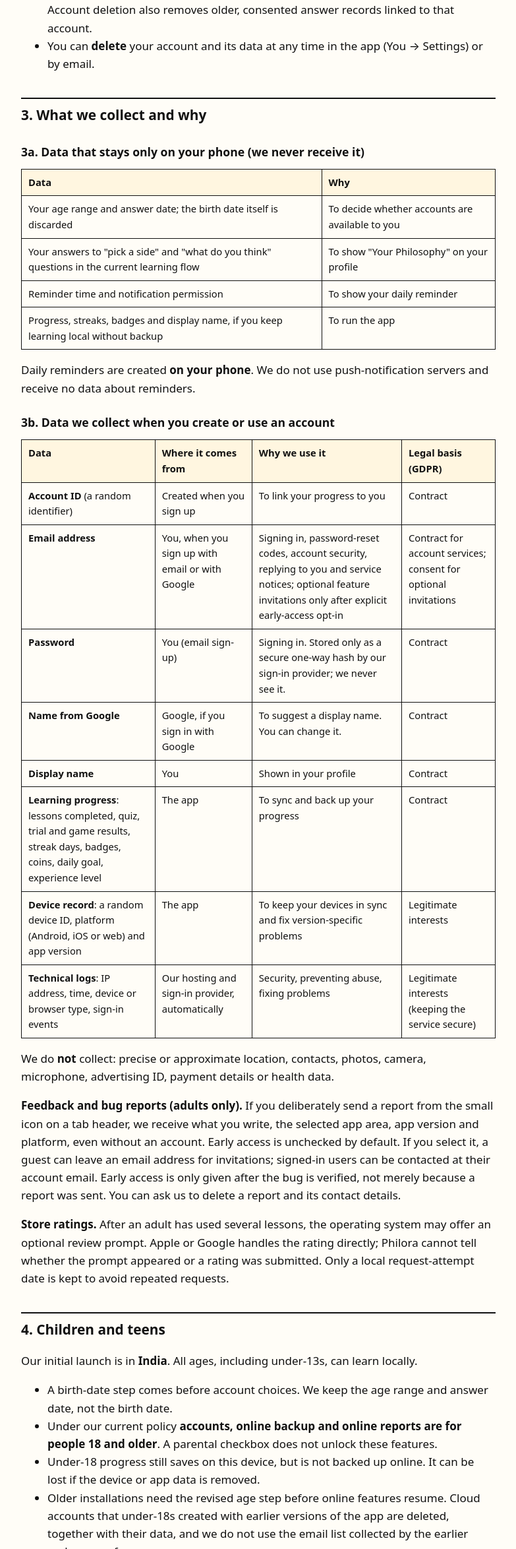
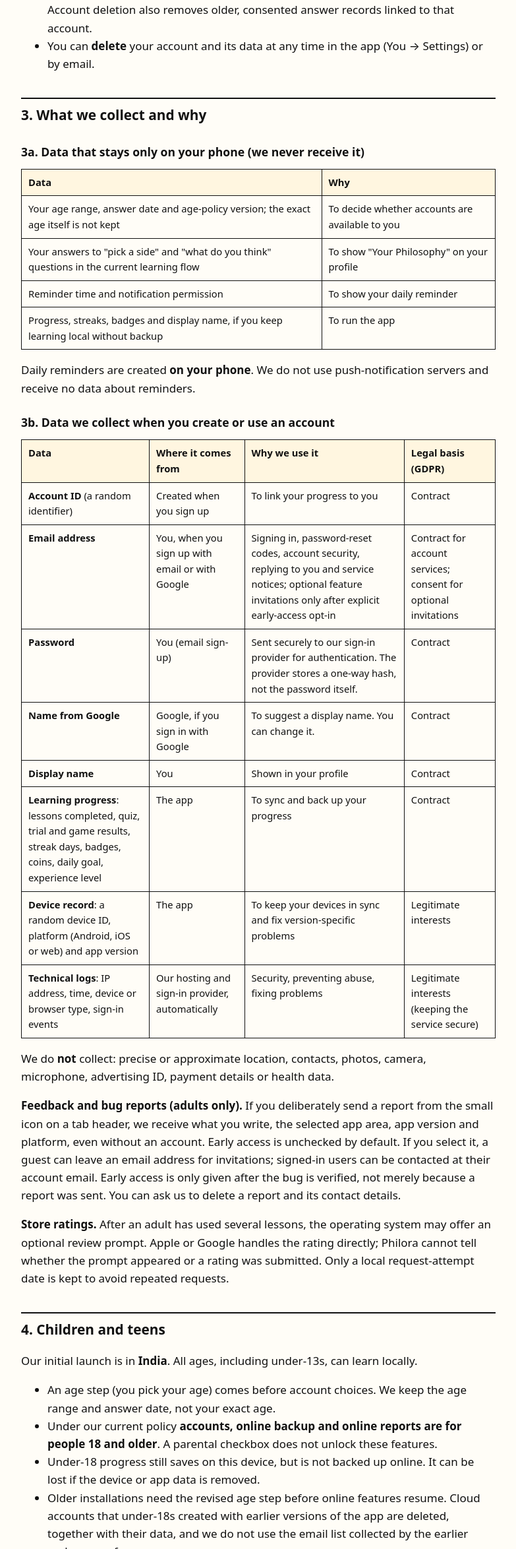
Before and after one commit to ivihaanj/philora-site, a plain HTML site: page privacy/index.html in a window 1280 px wide. Shown: the part 820-3168 px from the top of the page at 66% size, without its empty margins (248-1031 px from the left). Drawn offline with Linux system fonts and the light colour scheme.

Commit message:
Policy: age step instead of birth date
Co-Authored-By: Claude Opus 5.5 <noreply@anthropic.com>
Claude-Session: https://claude.ai/code/session_01L9KxLEdFzALCyY7ZZP5zsm

```diff
--- a/privacy/index.html
+++ b/privacy/index.html
@@ -51,7 +51,7 @@ We decide how your data is used. Under India's Digital Personal Data Protection
 </thead>
 <tbody>
 <tr>
-<td>Your age range and answer date; the birth date itself is discarded</td>
+<td>Your age range, answer date and age-policy version; the exact age itself is not kept</td>
 <td>To decide whether accounts are available to you</td>
 </tr>
 <tr>
@@ -95,7 +95,7 @@ We decide how your data is used. Under India's Digital Personal Data Protection
 <tr>
 <td><strong>Password</strong></td>
 <td>You (email sign-up)</td>
-<td>Signing in. Stored only as a secure one-way hash by our sign-in provider; we never see it.</td>
+<td>Sent securely to our sign-in provider for authentication. The provider stores a one-way hash, not the password itself.</td>
 <td>Contract</td>
 </tr>
 <tr>
@@ -136,7 +136,7 @@ We decide how your data is used. Under India's Digital Personal Data Protection
 <h2>4. Children and teens</h2>
 <p>Our initial launch is in <strong>India</strong>. All ages, including under-13s, can learn locally.</p>
 <ul>
-<li>A birth-date step comes before account choices. We keep the age range and answer date, not the birth date.</li>
+<li>An age step (you pick your age) comes before account choices. We keep the age range and answer date, not your exact age.</li>
 <li>Under our current policy <strong>accounts, online backup and online reports are for people 18 and older</strong>. A parental checkbox does not unlock these features.</li>
 <li>Under-18 progress still saves on this device, but is not backed up online. It can be lost if the device or app data is removed.</li>
 <li>Older installations need the revised age step before online features resume. Cloud accounts that under-18s created with earlier versions of the app are deleted, together with their data, and we do not use the email list collected by the earlier early-access form.</li>
@@ -232,7 +232,7 @@ We use these service providers, who process data only on our instructions:</p>
 <p><strong>California residents:</strong> you have the rights to know, delete, correct, and to opt out of sale or sharing. We do not sell or share personal information, and we do not use sensitive personal information to infer characteristics. We will not discriminate against you for using your rights.</p>
 <h2>9. Security</h2>
 <p>Data is encrypted in transit (HTTPS/TLS) and at rest by our hosting provider. Each user can only read their own records (database row-level security), and requests are rate-limited to prevent abuse. Only the developer can access production data.
-No system is perfectly secure. If a breach affects your data, we will tell you without undue delay by email, explain what happened and what you can do, and notify regulators as the law requires (in India, the Data Protection Board within 72 hours).</p>
+No system is perfectly secure. If a breach affects your data, we will tell you without undue delay by email, explain what happened and what you can do, and notify regulators as applicable law requires. India's DPDP duties have phased commencement dates; relevant notice, breach and child provisions commence in May 2027. The owner must confirm the applicable timetable and response procedure before publication.</p>
 <h2>10. Notifications</h2>
 <p>Reminders are optional. The app asks for permission only when you switch the reminder on. You can turn it off in the app or in your phone's settings.</p>
 <h2>11. Changes to this policy</h2>
```
Also changed, not shown: terms/index.html (+1 -1 lines).
